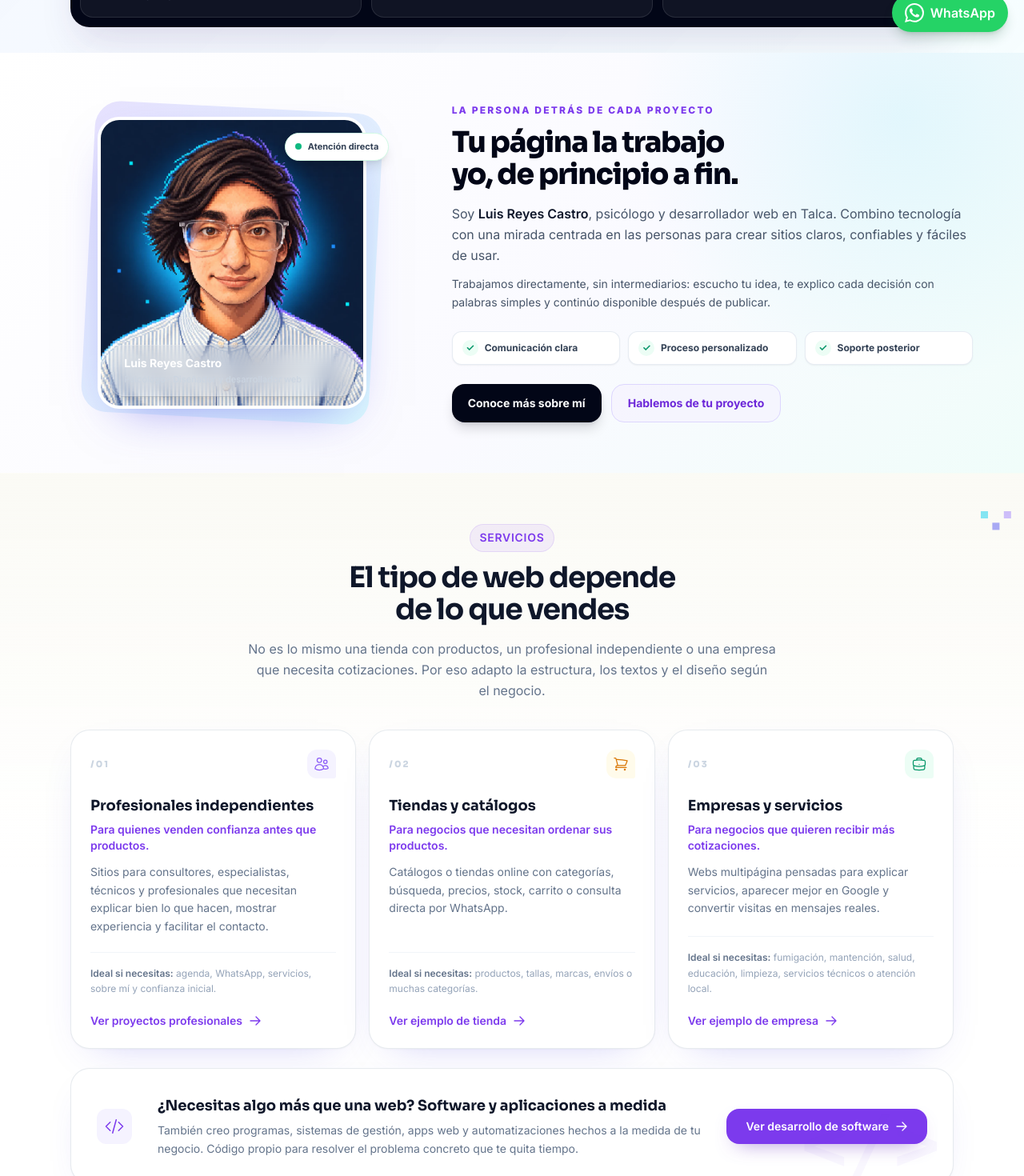
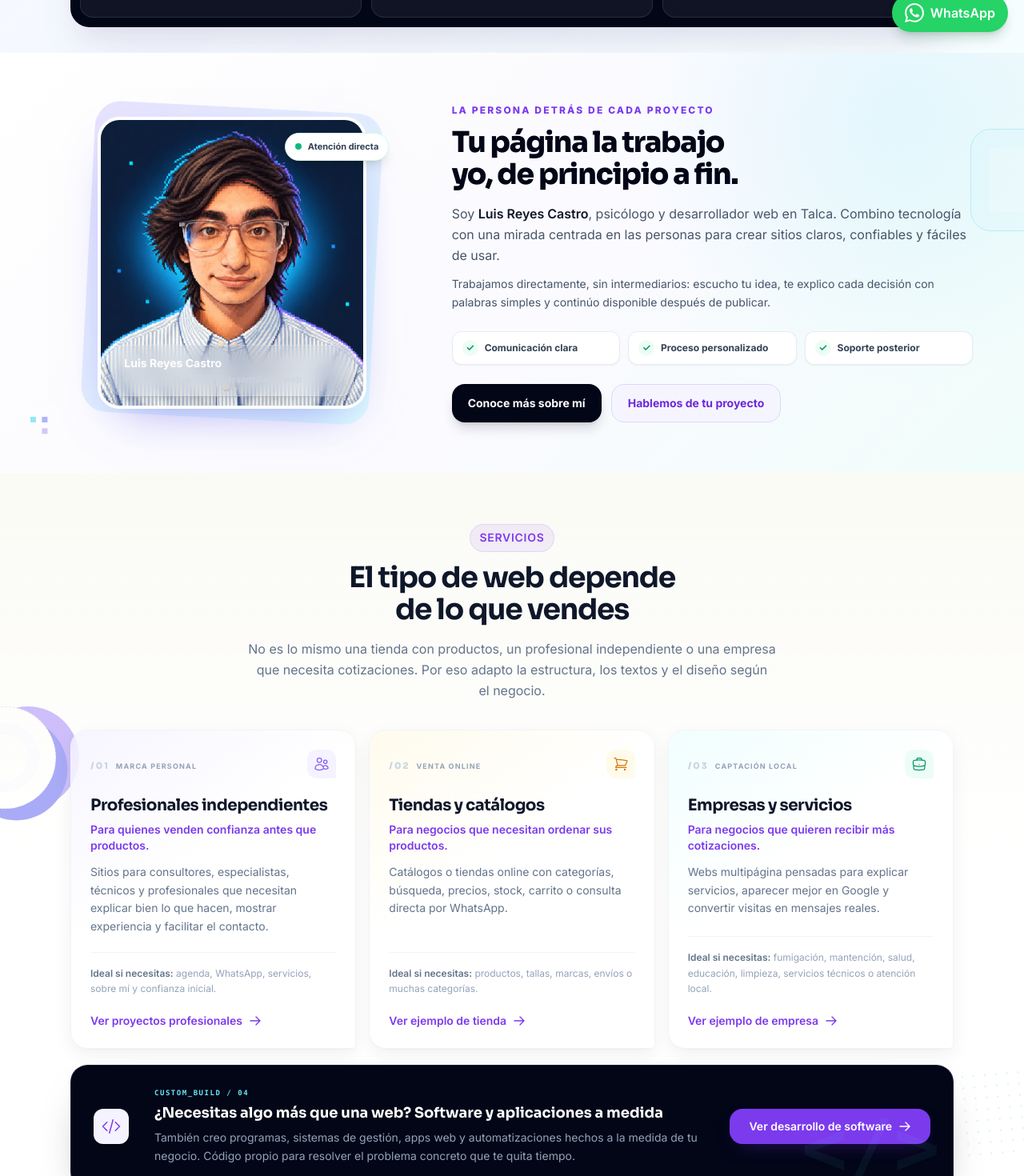
Before and after one commit to ventasconfianza100-max/luis-reyes-webs, a React (Vite) app: page / in a window 1280 px wide. Shown: the part 740-2210 px from the top of the page at 80% size. Built offline with nearby package versions, Linux system fonts and the light colour scheme.

Commit message:
refina servicios y movimiento de portada

```diff
--- a/src/components/InstagramSection.jsx
+++ b/src/components/InstagramSection.jsx
@@ -4,7 +4,7 @@ const INSTAGRAM_URL = 'https://www.instagram.com/luisreyesweb.cl/'
 
 export default function InstagramSection() {
   return (
-    <Section id="instagram" className="instagram-section">
+    <Section id="instagram" className="instagram-section decor-section decor-instagram">
       <div className="grid items-center gap-7 lg:grid-cols-[.85fr_1.15fr]">
         <div>
           <span className="inline-flex rounded-full border border-pink-200 bg-pink-50 px-3 py-1 text-xs font-bold uppercase tracking-[.16em] text-pink-600">Instagram</span>
--- a/src/components/PersonalIntro.jsx
+++ b/src/components/PersonalIntro.jsx
@@ -2,7 +2,7 @@ export default function PersonalIntro({ onNavigate }) {
   const whatsapp = 'https://wa.me/56922012534?text=' + encodeURIComponent('Hola Luis, vi tu página y quiero conversar sobre mi proyecto web.')
 
   return (
-    <section className="personal-intro-section px-6 py-12 md:py-16" aria-labelledby="personal-intro-title">
+    <section className="personal-intro-section decor-home-section px-6 py-12 md:py-16" aria-labelledby="personal-intro-title">
       <div className="mx-auto grid max-w-6xl items-center gap-8 md:grid-cols-[.82fr_1.18fr] md:gap-12">
         <div className="relative mx-auto w-full max-w-[21rem]">
           <div className="absolute -inset-3 -z-10 rotate-3 rounded-[2rem] bg-gradient-to-br from-brand-200/70 to-cyan-100/70" aria-hidden="true" />
--- a/src/components/Services.jsx
+++ b/src/components/Services.jsx
@@ -7,6 +7,8 @@ const services = [
       <path strokeLinecap="round" strokeLinejoin="round" d="M15 19.128a9.38 9.38 0 002.625.372 9.337 9.337 0 004.121-.952 4.125 4.125 0 00-7.533-2.493M15 19.128v-.003c0-1.113-.285-2.16-.786-3.07M15 19.128v.106A12.318 12.318 0 018.624 21c-2.331 0-4.512-.645-6.374-1.766l-.001-.109a6.375 6.375 0 0111.964-3.07M12 6.375a3.375 3.375 0 11-6.75 0 3.375 3.375 0 016.75 0zm8.25 2.25a2.625 2.625 0 11-5.25 0 2.625 2.625 0 015.25 0z" />
     ),
     accent: 'bg-violet-50 text-violet-500',
+    theme: 'service-card--violet',
+    tag: 'Marca personal',
     title: 'Profesionales independientes',
     lead: 'Para quienes venden confianza antes que productos.',
     description:
@@ -21,6 +23,8 @@ const services = [
       <path strokeLinecap="round" strokeLinejoin="round" d="M2.25 3h1.386c.51 0 .955.343 1.087.835l.383 1.437M7.5 14.25a3 3 0 00-3 3h15.75m-12.75-3h11.218c1.121-2.3 2.1-4.684 2.924-7.138a60.114 60.114 0 00-16.536-1.84M7.5 14.25L5.106 5.272M6 20.25a.75.75 0 11-1.5 0 .75.75 0 011.5 0zm12.75 0a.75.75 0 11-1.5 0 .75.75 0 011.5 0z" />
     ),
     accent: 'bg-amber-50 text-amber-600',
+    theme: 'service-card--amber',
+    tag: 'Venta online',
     title: 'Tiendas y catálogos',
     lead: 'Para negocios que necesitan ordenar sus productos.',
     description:
@@ -35,6 +39,8 @@ const services = [
       <path strokeLinecap="round" strokeLinejoin="round" d="M20.25 14.15v4.25c0 1.094-.787 2.036-1.872 2.18-2.087.277-4.216.42-6.378.42s-4.291-.143-6.378-.42c-1.085-.144-1.872-1.086-1.872-2.18v-4.25m16.5 0a2.18 2.18 0 00.75-1.661V8.706c0-1.081-.768-2.015-1.837-2.175a48.114 48.114 0 00-3.413-.387m4.5 8.006c-.194.165-.42.295-.673.38A23.978 23.978 0 0112 15.75c-2.648 0-5.195-.429-7.577-1.22a2.016 2.016 0 01-.673-.38m0 0A2.18 2.18 0 013 12.489V8.706c0-1.081.768-2.015 1.837-2.175a48.111 48.111 0 013.413-.387m7.5 0V5.25A2.25 2.25 0 0013.5 3h-3a2.25 2.25 0 00-2.25 2.25v.894m7.5 0a48.667 48.667 0 00-7.5 0M12 12.75h.008v.008H12v-.008z" />
     ),
     accent: 'bg-emerald-50 text-emerald-600',
+    theme: 'service-card--cyan',
+    tag: 'Captación local',
     title: 'Empresas y servicios',
     lead: 'Para negocios que quieren recibir más cotizaciones.',
     description:
@@ -53,7 +59,7 @@ const microNotes = [
 
 export default function Services({ onNavigate }) {
   return (
-    <Section className="services-section bg-gradient-to-b from-amber-50/40 via-white to-white">
+    <Section className="services-section decor-section decor-services bg-gradient-to-b from-amber-50/40 via-white to-white">
       <div className="max-w-2xl mx-auto text-center mb-9">
         <span className="inline-block text-sm font-semibold uppercase tracking-wider text-brand-600 mb-3">
           Servicios
@@ -71,11 +77,11 @@ export default function Services({ onNavigate }) {
         {services.map((s) => (
           <div
             key={s.num}
-            className="service-card group flex flex-col h-full rounded-3xl bg-white border border-slate-100 shadow-soft p-6 transition-all hover:-translate-y-1 hover:shadow-lift"
+            className={`service-card ${s.theme} group flex flex-col h-full border border-slate-100 shadow-soft p-6 transition-all hover:-translate-y-1 hover:shadow-lift`}
           >
             {/* Número + ícono discreto */}
             <div className="flex items-center justify-between mb-5">
-              <span className="font-display text-[11px] font-extrabold tracking-[.18em] text-slate-300">/{s.num}</span>
+              <div><span className="font-display text-[11px] font-extrabold tracking-[.18em] text-slate-300">/{s.num}</span><span className="ml-2 text-[9px] font-bold uppercase tracking-[.13em] text-slate-400">{s.tag}</span></div>
               <div className={`service-icon w-9 h-9 rounded-xl flex items-center justify-center transition-transform duration-300 group-hover:-rotate-3 group-hover:scale-105 ${s.accent}`}>
                 <svg viewBox="0 0 24 24" fill="none" stroke="currentColor" strokeWidth="1.5" className="w-5 h-5">
                   {s.icon}
@@ -83,7 +89,7 @@ export default function Services({ onNavigate }) {
               </div>
             </div>
 
-            <h3 className="font-display text-lg font-bold text-slate-900">{s.title}</h3>
+            <h3 className="font-display text-xl font-bold tracking-[-.025em] text-slate-900">{s.title}</h3>
             <p className="text-brand-600 text-sm font-semibold mt-1.5">{s.lead}</p>
             <p className="text-slate-500 text-sm leading-relaxed mt-3 flex-1">{s.description}</p>
 
@@ -113,17 +119,18 @@ export default function Services({ onNavigate }) {
       </div>
 
       {/* Franja destacada: software y aplicaciones a medida */}
-      <div className="software-banner mt-6 rounded-3xl border border-slate-100 bg-white shadow-soft p-6 md:p-8 flex flex-col md:flex-row md:items-center gap-5 md:gap-8">
+      <div className="software-banner mt-5 border border-slate-700/40 bg-slate-950 text-white shadow-[0_24px_60px_-35px_rgba(15,23,42,.8)] p-6 md:p-7 flex flex-col md:flex-row md:items-center gap-5 md:gap-8">
         <div className="w-11 h-11 shrink-0 rounded-xl bg-brand-50 text-brand-600 flex items-center justify-center">
           <svg viewBox="0 0 24 24" fill="none" stroke="currentColor" strokeWidth="1.5" className="w-6 h-6">
             <path strokeLinecap="round" strokeLinejoin="round" d="M17.25 6.75L22.5 12l-5.25 5.25m-10.5 0L1.5 12l5.25-5.25m7.5-3l-4.5 16.5" />
           </svg>
         </div>
         <div className="flex-1">
-          <h3 className="font-display text-lg font-bold text-slate-900">
+          <p className="font-mono text-[9px] font-bold tracking-[.17em] text-cyan-300">CUSTOM_BUILD / 04</p>
+          <h3 className="mt-1 font-display text-lg font-bold text-white">
             ¿Necesitas algo más que una web? Software y aplicaciones a medida
           </h3>
-          <p className="text-slate-500 text-sm leading-relaxed mt-1.5">
+          <p className="text-slate-400 text-sm leading-relaxed mt-1.5">
             También creo programas, sistemas de gestión, apps web y automatizaciones hechos a la
             medida de tu negocio. Código propio para resolver el problema concreto que te quita tiempo.
           </p>
--- a/src/index.css
+++ b/src/index.css
@@ -59,8 +59,8 @@ body {
   box-shadow: 1.1rem 0 #2563eb, 1.1rem 1.1rem #8b5cf6;
   opacity: .7;
 }
-.hero-pixel--one { left: 3.5%; top: 19%; }
-.hero-pixel--two { left: 48%; bottom: 12%; transform: scale(.72); }
+.hero-pixel--one { left: 3.5%; top: 19%; animation: hero-pixel-drift 8s ease-in-out infinite; }
+.hero-pixel--two { left: 48%; bottom: 12%; transform: scale(.72); animation: hero-pixel-drift-small 10s ease-in-out infinite reverse; }
 .hero-signature { border-radius: 1rem 1rem .25rem 1rem; box-shadow: 0 12px 34px -24px rgba(15,23,42,.45); }
 .hero-signature-mark {
   display: grid;
@@ -172,6 +172,10 @@ body {
   opacity: .55;
 }
 .service-card { position: relative; overflow: hidden; }
+.service-card { border-radius: 1.35rem 1.35rem .35rem 1.35rem; }
+.service-card--violet { background: linear-gradient(145deg,rgba(245,243,255,.82),#fff 42%); }
+.service-card--amber { background: linear-gradient(145deg,rgba(255,251,235,.9),#fff 42%); }
+.service-card--cyan { background: linear-gradient(145deg,rgba(236,254,255,.75),#fff 42%); }
 .service-card::after {
   content: '';
   position: absolute;
@@ -183,13 +187,13 @@ body {
 }
 .service-card:hover::after { opacity: 1; }
 .service-icon { border-radius: .75rem .75rem .18rem .75rem; }
-.software-banner { position: relative; overflow: hidden; }
+.software-banner { position: relative; overflow: hidden; border-radius: 1.35rem 1.35rem .35rem 1.35rem; }
 .software-banner::after {
   content: '</>';
   position: absolute;
   right: 1rem;
   bottom: -1.4rem;
-  color: rgba(124,58,237,.045);
+  color: rgba(103,232,249,.055);
   font-family: ui-monospace, SFMono-Regular, Menlo, monospace;
   font-size: 6rem;
   font-weight: 900;
@@ -348,9 +352,39 @@ body {
   letter-spacing: .12em;
   box-shadow: 3px 3px 0 rgba(124,58,237,.2);
 }
+@keyframes hero-pixel-drift { 0%,100% { transform: translate3d(0,0,0) rotate(0); } 50% { transform: translate3d(.7rem,1rem,0) rotate(8deg); } }
+@keyframes hero-pixel-drift-small { 0%,100% { transform: scale(.72) translate3d(0,0,0); } 50% { transform: scale(.72) translate3d(-1rem,.7rem,0); } }
 
 /* Decoración cinética por contexto. Solo escritorio y solo compositor CSS. */
 @media (min-width: 1024px) {
+  .decor-home-section { position: relative; isolation: isolate; overflow: hidden; }
+  .decor-home-section > div { position: relative; z-index: 1; }
+  .personal-intro-section::before {
+    content: '';
+    position: absolute;
+    z-index: 0;
+    right: -3.8rem;
+    top: 18%;
+    width: 8rem;
+    height: 8rem;
+    border: 1px solid rgba(6,182,212,.2);
+    border-radius: 1.6rem .4rem 1.6rem 1.6rem;
+    box-shadow: inset 0 0 0 1.4rem rgba(34,211,238,.025);
+    animation: decor-spin 38s linear infinite;
+  }
+  .personal-intro-section::after {
+    content: '';
+    position: absolute;
+    z-index: 0;
+    left: 3%;
+    bottom: 12%;
+    width: .45rem;
+    height: .45rem;
+    background: #22d3ee;
+    box-shadow: .9rem 0 #6366f1, .9rem .9rem #a78bfa;
+    animation: decor-float 8s ease-in-out infinite;
+    opacity: .48;
+  }
   .decor-section { position: relative; overflow: hidden; }
   .decor-section::before,
   .decor-section::after {
@@ -384,6 +418,28 @@ body {
     border-radius: 50%;
     box-shadow: inset 0 0 0 1.25rem rgba(6,182,212,.025);
     animation: decor-spin 28s linear infinite;
+  }
+
+  /* Servicios: órbita modular y matriz de píxeles. */
+  .decor-services::before {
+    left: -3.6rem;
+    top: 29%;
+    width: 8rem;
+    height: 8rem;
+    border: 1px dashed rgba(124,58,237,.22);
+    border-radius: 50%;
+    background: radial-gradient(circle at center,transparent 0 32%,rgba(124,58,237,.035) 33% 48%,transparent 49%);
+    animation: decor-spin 30s linear infinite;
+  }
+  .decor-services::after {
+    right: -2rem;
+    bottom: 15%;
+    width: 7rem;
+    height: 7rem;
+    background-image: radial-gradient(circle,rgba(6,182,212,.28) 1.4px,transparent 1.6px);
+    background-size: 14px 14px;
+    animation: decor-tilt 13s ease-in-out infinite;
+    opacity: .5;
   }
 
   /* Proceso: engranaje abstracto de pasos. */
@@ -450,6 +506,28 @@ body {
     box-shadow: 1rem 0 #6366f1, 1rem 1rem #a78bfa, 0 2rem rgba(34,211,238,.5);
     animation: decor-float 9s ease-in-out infinite reverse;
     opacity: .55;
+  }
+
+  /* Instagram: anillos inspirados en cámara y contenido en movimiento. */
+  .decor-instagram::before {
+    left: -3.3rem;
+    top: 22%;
+    width: 7.5rem;
+    height: 7.5rem;
+    border: 1px solid rgba(219,39,119,.18);
+    border-radius: 2rem .55rem 2rem 2rem;
+    box-shadow: inset 0 0 0 1.5rem rgba(236,72,153,.025);
+    animation: decor-spin 40s linear infinite reverse;
+  }
+  .decor-instagram::after {
+    right: 2.5%;
+    bottom: 13%;
+    width: .5rem;
+    height: .5rem;
+    background: #ec4899;
+    box-shadow: 1rem 0 #f97316, 1rem 1rem #8b5cf6;
+    animation: decor-float 10s ease-in-out infinite reverse;
+    opacity: .45;
   }
 
   /* Cotización: retícula de briefing y anillos de proceso. */
```
